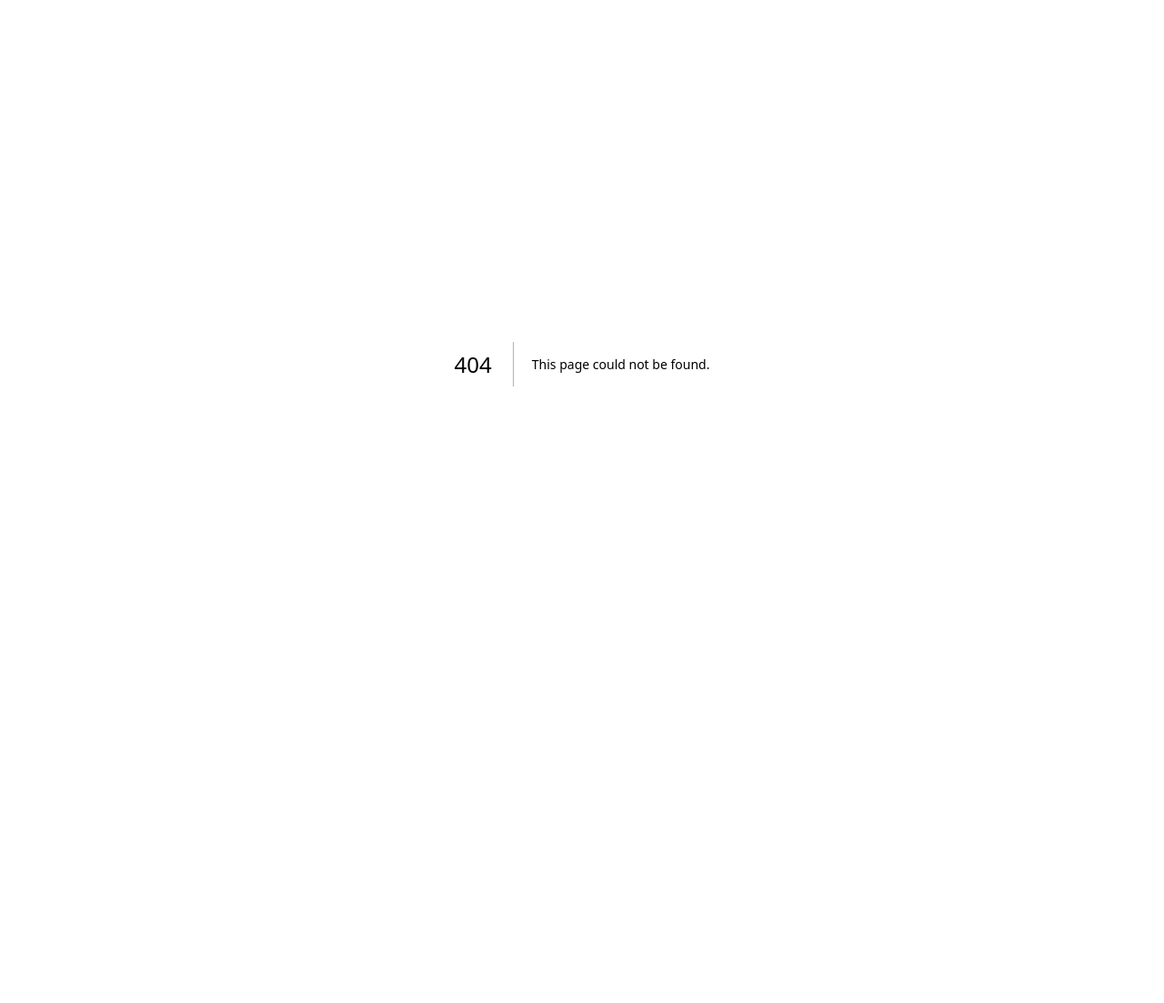
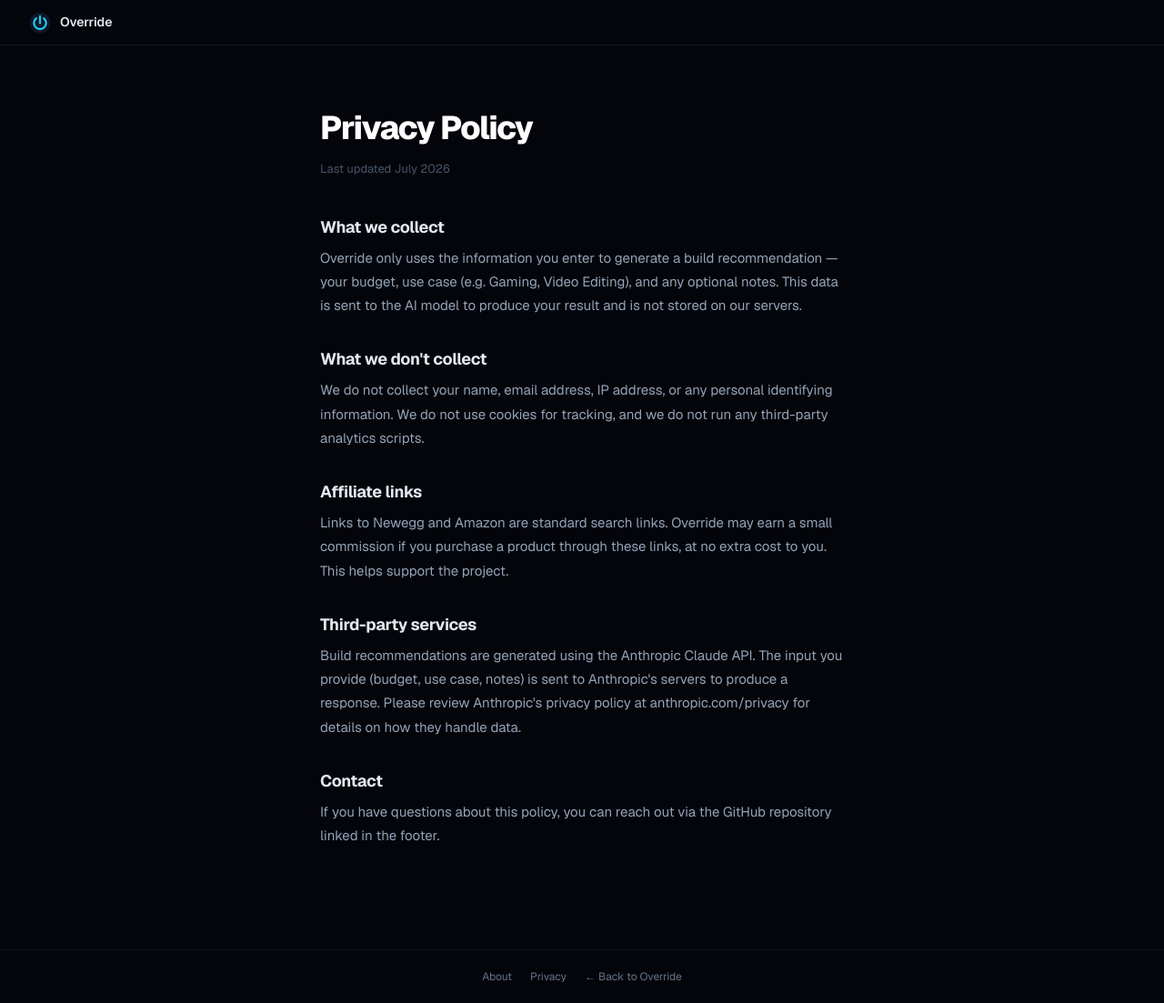
Before and after one commit to xxteslaz-cmd/override-v2, a Next.js app: page /privacy in a window 1280 px wide. Before the commit this address had no page. Shown: the whole page at 91% size. Before the commit the page ends 800 px from the top, so only its background shows below. Built offline with nearby package versions, Linux system fonts and the light colour scheme.

Commit message:
new features

```diff
--- /dev/null
+++ b/app/about/page.tsx
@@ -0,0 +1,44 @@
+export const metadata = { title: "About — Override" };
+
+export default function AboutPage() {
+  return (
+    <main style={{ minHeight: "100vh", background: "#04050a", color: "#e2e8f0",
+      fontFamily: "var(--font-geist-sans), 'Inter', system-ui, sans-serif",
+      display: "flex", flexDirection: "column" }}>
+
+      <nav style={{ borderBottom: "1px solid rgba(255,255,255,0.08)", padding: "0 32px",
+        height: 50, display: "flex", alignItems: "center", gap: 10 }}>
+        <a href="/" style={{ display: "flex", alignItems: "center", gap: 10, textDecoration: "none" }}>
+          <img src="/android-chrome-192x192.png" alt="Override" style={{ width: 24, height: 24, borderRadius: 5 }} />
+          <span style={{ fontSize: 14, fontWeight: 600, color: "#e2e8f0" }}>Override</span>
+        </a>
+      </nav>
+
+      <div style={{ maxWidth: 640, margin: "0 auto", padding: "64px 32px 80px" }}>
+        <h1 style={{ fontSize: 36, fontWeight: 800, letterSpacing: "-0.04em", marginBottom: 16, color: "#fff" }}>
+          About Override
+        </h1>
+        <p style={{ fontSize: 16, lineHeight: 1.75, color: "#94a3b8", marginBottom: 20 }}>
+          Override is a PC build advisor built by a solo indie developer. The idea is simple:
+          tell it your budget and what you'll use the PC for, and it recommends a full set of compatible
+          parts — with a clear reason for every choice.
+        </p>
+        <p style={{ fontSize: 16, lineHeight: 1.75, color: "#94a3b8", marginBottom: 20 }}>
+          Every build is checked for hardware compatibility — CPU socket, motherboard chipset, case clearance,
+          PSU headroom — before it's shown to you. No more worrying about whether parts will work together.
+        </p>
+        <p style={{ fontSize: 16, lineHeight: 1.75, color: "#94a3b8" }}>
+          Override is a side project built because PC building felt unnecessarily intimidating. The goal is
+          to make it approachable for everyone — whether you're buying your first GPU or upgrading a workstation.
+        </p>
+      </div>
+
+      <footer style={{ marginTop: "auto", borderTop: "1px solid rgba(255,255,255,0.06)",
+        padding: "20px 32px", display: "flex", gap: 20, justifyContent: "center" }}>
+        <a href="/about" style={{ fontSize: 12, color: "#64748b", textDecoration: "none" }}>About</a>
+        <a href="/privacy" style={{ fontSize: 12, color: "#64748b", textDecoration: "none" }}>Privacy</a>
+        <a href="/" style={{ fontSize: 12, color: "#64748b", textDecoration: "none" }}>← Back to Override</a>
+      </footer>
+    </main>
+  );
+}
--- a/app/layout.tsx
+++ b/app/layout.tsx
@@ -14,7 +14,7 @@ const geistMono = Geist_Mono({
 
 export const metadata: Metadata = {
   title: "Override - Pick your PC",
-  description: "PC building is now simple",
+  description: "Override generates a personalized PC build based on your budget and use case. Get compatible parts with clear reasoning for every pick — no experience needed.",
   icons: {
     icon: [
       { url: "/favicon-16x16.png", sizes: "16x16", type: "image/png" },
--- a/app/page.tsx
+++ b/app/page.tsx
@@ -784,7 +784,7 @@ function PartModal({ slot, selected, onSelect, onClose }: {
 
 function BudgetPresets({ value, onChange, cols = 4 }: { value: number; onChange: (v: number) => void; cols?: number }) {
   return (
-    <div style={{ display: "grid", gridTemplateColumns: `repeat(${cols},1fr)`, gap: 8, marginBottom: 12 }}>
+    <div className="or-budget-grid" style={{ display: "grid", gridTemplateColumns: `repeat(${cols},1fr)`, gap: 8, marginBottom: 12 }}>
       {BUDGET_PRESETS.map(p => {
         const active = value === p.value;
         const isNoLimit = p.value === NO_BUDGET;
@@ -915,6 +915,18 @@ export default function Home() {
 
   return (
     <>
+      <style>{`
+        @media (max-width: 640px) {
+          .or-ai-layout   { grid-template-columns: 1fr !important; }
+          .or-cb-layout   { grid-template-columns: 1fr !important; }
+          .or-parts-row   { grid-template-columns: 20px 1fr auto !important; }
+          .or-parts-row .or-parts-name-col  { display: none; }
+          .or-budget-grid { grid-template-columns: 1fr 1fr !important; }
+          .or-trust-row   { gap: 14px !important; flex-direction: column; align-items: center; }
+          .or-ai-result   { grid-template-columns: 1fr !important; }
+          .or-part-price-col { display: none; }
+        }
+      `}</style>
       {openSlot && (
         <PartModal slot={openSlot} selected={selected}
           onSelect={p => setSelected(prev => ({ ...prev, [openSlot]: p }))}
@@ -966,6 +978,20 @@ export default function Home() {
               <p style={{ fontSize: 17, color: T.textMid, margin: "0 0 20px", fontWeight: 500, letterSpacing: "-0.01em" }}>
                 PC building just became easy
               </p>
+              {/* Trust signals */}
+              <div className="or-trust-row" style={{ display: "flex", justifyContent: "center", gap: 28, marginBottom: 24, flexWrap: "wrap" }}>
+                {[
+                  { icon: "🎯", text: "Set your budget & use case" },
+                  { icon: "🔧", text: "Get a full compatible build" },
+                  { icon: "✅", text: "Every choice explained" },
+                ].map(({ icon, text }) => (
+                  <div key={text} style={{ display: "flex", alignItems: "center", gap: 7,
+                    fontSize: 13, color: T.textDim, fontWeight: 500 }}>
+                    <span style={{ fontSize: 15 }}>{icon}</span>
+                    <span style={{ borderBottom: `1px solid rgba(14,165,233,0.25)`, paddingBottom: 1 }}>{text}</span>
+                  </div>
+                ))}
+              </div>
               {/* Mode toggle */}
               <div style={{ display: "inline-flex", background: T.surfaceHi, border: `1px solid ${T.border}`,
                 borderRadius: 9, padding: 3, gap: 2 }}>
@@ -984,7 +1010,7 @@ export default function Home() {
 
             {/* ── MAKE BUILD (AI) ── */}
             {mode === "ai" && (
-              <div style={{ display: "grid", gridTemplateColumns: "380px 1fr", gap: 28, alignItems: "start" }}>
+              <div className="or-ai-layout" style={{ display: "grid", gridTemplateColumns: "380px 1fr", gap: 28, alignItems: "start" }}>
                 <form onSubmit={handleSubmit} style={{ display: "flex", flexDirection: "column", gap: 20 }}>
                   <div style={{ background: T.surface, border: `1px solid ${T.border}`, borderRadius: 12, padding: 20 }}>
                     <FieldLabel>Budget</FieldLabel>
@@ -1089,12 +1115,12 @@ export default function Home() {
 
             {/* ── CUSTOM BUILD ── */}
             {mode === "custom" && (
-              <div style={{ display: "grid", gridTemplateColumns: "1fr 290px", gap: 24, alignItems: "start" }}>
+              <div className="or-cb-layout" style={{ display: "grid", gridTemplateColumns: "1fr 290px", gap: 24, alignItems: "start" }}>
 
                 {/* PCPartPicker-style table */}
                 <div style={{ border: `1px solid ${T.border}`, borderRadius: 12, overflow: "hidden" }}>
                   {/* Table header */}
-                  <div style={{ display: "grid", gridTemplateColumns: "28px 160px 1fr 100px 76px",
+                  <div className="or-parts-row" style={{ display: "grid", gridTemplateColumns: "28px 160px 1fr 100px 76px",
                     padding: "9px 16px", background: T.surfaceHi, borderBottom: `1px solid ${T.border}` }}>
                     {["", "Component", "Selection", "Price", ""].map((h, i) => (
                       <span key={i} style={{ fontSize: 10, fontWeight: 700, color: T.textDim,
@@ -1122,7 +1148,7 @@ export default function Home() {
                           : { icon: "✓", color: "#34d399" };
 
                     return (
-                      <div key={slot} style={{
+                      <div key={slot} className="or-parts-row" style={{
                         display: "grid", gridTemplateColumns: "28px 160px 1fr 100px 76px",
                         padding: "14px 0 14px 0", gap: 0,
                         borderBottom: idx < COMPONENT_ORDER.length - 1 ? `1px solid ${T.border}` : "none",
@@ -1211,7 +1237,7 @@ export default function Home() {
                   })}
 
                   {/* Total row */}
-                  <div style={{ display: "grid", gridTemplateColumns: "28px 160px 1fr 100px 76px",
+                  <div className="or-parts-row" style={{ display: "grid", gridTemplateColumns: "28px 160px 1fr 100px 76px",
                     padding: "14px 0", background: T.surfaceHi,
                     borderTop: `2px solid ${T.accent}` }}>
                     <div />
@@ -1401,6 +1427,11 @@ export default function Home() {
           </div>
         )}
 
+        <footer style={{ borderTop: `1px solid ${T.border}`, padding: "20px 32px",
+          display: "flex", gap: 20, justifyContent: "center", marginTop: "auto" }}>
+          <a href="/about" style={{ fontSize: 12, color: T.textDim, textDecoration: "none" }}>About</a>
+          <a href="/privacy" style={{ fontSize: 12, color: T.textDim, textDecoration: "none" }}>Privacy</a>
+        </footer>
       </main>
     </>
   );
--- /dev/null
+++ b/app/privacy/page.tsx
@@ -0,0 +1,62 @@
+export const metadata = { title: "Privacy Policy — Override" };
+
+export default function PrivacyPage() {
+  return (
+    <main style={{ minHeight: "100vh", background: "#04050a", color: "#e2e8f0",
+      fontFamily: "var(--font-geist-sans), 'Inter', system-ui, sans-serif",
+      display: "flex", flexDirection: "column" }}>
+
+      <nav style={{ borderBottom: "1px solid rgba(255,255,255,0.08)", padding: "0 32px",
+        height: 50, display: "flex", alignItems: "center", gap: 10 }}>
+        <a href="/" style={{ display: "flex", alignItems: "center", gap: 10, textDecoration: "none" }}>
+          <img src="/android-chrome-192x192.png" alt="Override" style={{ width: 24, height: 24, borderRadius: 5 }} />
+          <span style={{ fontSize: 14, fontWeight: 600, color: "#e2e8f0" }}>Override</span>
+        </a>
+      </nav>
+
+      <div style={{ maxWidth: 640, margin: "0 auto", padding: "64px 32px 80px" }}>
+        <h1 style={{ fontSize: 36, fontWeight: 800, letterSpacing: "-0.04em", marginBottom: 8, color: "#fff" }}>
+          Privacy Policy
+        </h1>
+        <p style={{ fontSize: 13, color: "#475569", marginBottom: 40 }}>Last updated July 2026</p>
+
+        {[
+          {
+            heading: "What we collect",
+            body: "Override only uses the information you enter to generate a build recommendation — your budget, use case (e.g. Gaming, Video Editing), and any optional notes. This data is sent to the AI model to produce your result and is not stored on our servers.",
+          },
+          {
+            heading: "What we don't collect",
+            body: "We do not collect your name, email address, IP address, or any personal identifying information. We do not use cookies for tracking, and we do not run any third-party analytics scripts.",
+          },
+          {
+            heading: "Affiliate links",
+            body: "Links to Newegg and Amazon are standard search links. Override may earn a small commission if you purchase a product through these links, at no extra cost to you. This helps support the project.",
+          },
+          {
+            heading: "Third-party services",
+            body: "Build recommendations are generated using the Anthropic Claude API. The input you provide (budget, use case, notes) is sent to Anthropic's servers to produce a response. Please review Anthropic's privacy policy at anthropic.com/privacy for details on how they handle data.",
+          },
+          {
+            heading: "Contact",
+            body: "If you have questions about this policy, you can reach out via the GitHub repository linked in the footer.",
+          },
+        ].map(({ heading, body }) => (
+          <div key={heading} style={{ marginBottom: 32 }}>
+            <h2 style={{ fontSize: 18, fontWeight: 700, color: "#e2e8f0", marginBottom: 8, letterSpacing: "-0.02em" }}>
+              {heading}
+            </h2>
+            <p style={{ fontSize: 15, lineHeight: 1.75, color: "#94a3b8", margin: 0 }}>{body}</p>
+          </div>
+        ))}
+      </div>
+
+      <footer style={{ marginTop: "auto", borderTop: "1px solid rgba(255,255,255,0.06)",
+        padding: "20px 32px", display: "flex", gap: 20, justifyContent: "center" }}>
+        <a href="/about" style={{ fontSize: 12, color: "#64748b", textDecoration: "none" }}>About</a>
+        <a href="/privacy" style={{ fontSize: 12, color: "#64748b", textDecoration: "none" }}>Privacy</a>
+        <a href="/" style={{ fontSize: 12, color: "#64748b", textDecoration: "none" }}>← Back to Override</a>
+      </footer>
+    </main>
+  );
+}
```
